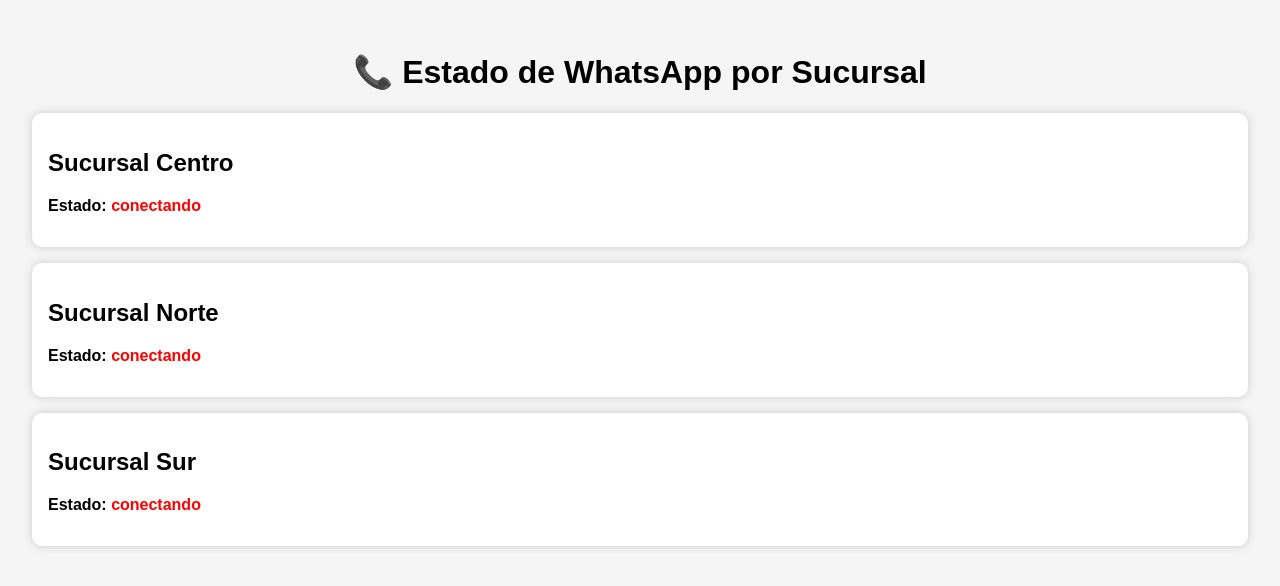
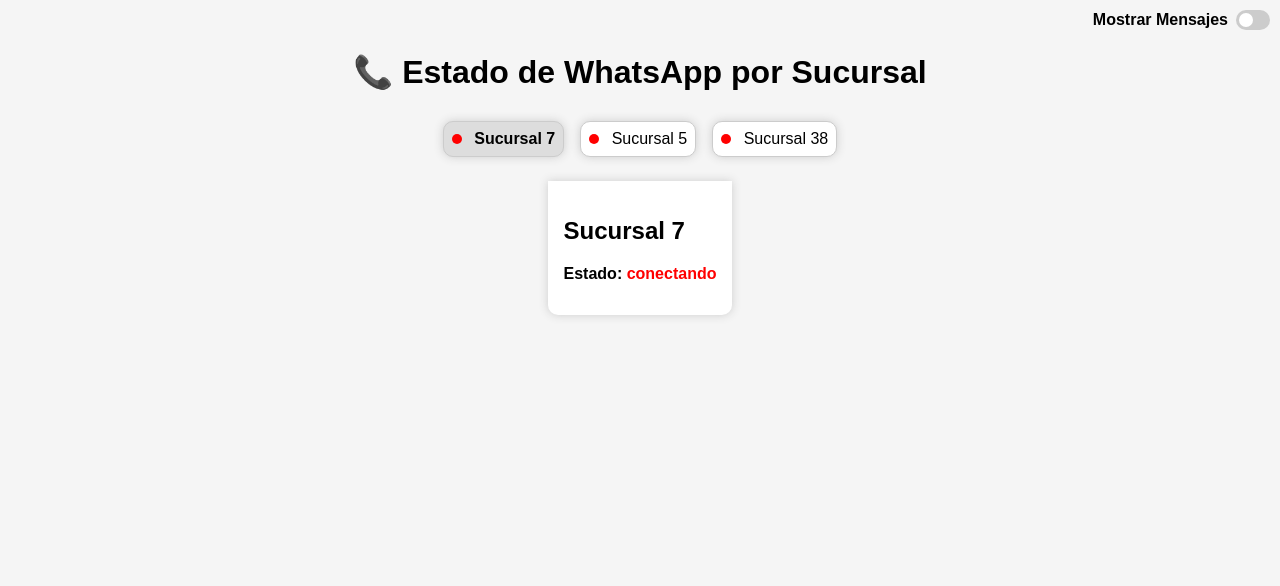
Before and after one commit to R3nE88/chatbot_printerboyV2, a website: page public/index.html in a window 1280 px wide. Drawn offline with nearby package versions, Linux system fonts and the light colour scheme; no server answers.

Commit message:
Estructura echa

```diff
--- a/config/sucursales.json
+++ b/config/sucursales.json
@@ -1,5 +1,5 @@
 [
-    { "id": "sucursal1", "nombre": "Sucursal Centro" },
-    { "id": "sucursal2", "nombre": "Sucursal Norte" },
-    { "id": "sucursal3", "nombre": "Sucursal Sur" }
+    { "id": "sucursal1", "nombre": "Sucursal 7" },
+    { "id": "sucursal2", "nombre": "Sucursal 5" },
+    { "id": "sucursal3", "nombre": "Sucursal 38" }
 ]
--- a/public/index.html
+++ b/public/index.html
@@ -4,75 +4,120 @@
   <meta charset="UTF-8">
   <title>Panel de WhatsApp - Sucursales</title>
   <script src="/socket.io/socket.io.js"></script>
-  <style>
-    body {
-      font-family: sans-serif;
-      background: #f5f5f5;
-      margin: 0;
-      padding: 2rem;
-    }
-    h1 {
-      text-align: center;
-    }
-    .sucursal {
-      background: white;
-      padding: 1rem;
-      margin-bottom: 1rem;
-      border-radius: 10px;
-      box-shadow: 0 0 10px #ccc;
-    }
-    .estado {
-      font-weight: bold;
-    }
-    .qr {
-      margin-top: 1rem;
-    }
-  </style>
+  <link rel="stylesheet" href="styles.css">
 </head>
 <body>
   <h1>📞 Estado de WhatsApp por Sucursal</h1>
-  <div id="sucursales"></div>
+  <div style="position: absolute; top: 10px; right: 10px; display: flex; align-items: center; gap: 0.5rem;">
+    <label for="toggle-mensajes" style="font-size: 1rem; font-weight: bold;">Mostrar Mensajes</label>
+    <label class="switch">
+      <input type="checkbox" id="toggle-mensajes">
+      <span class="slider round"></span>
+    </label>
+  </div>
+  <div id="botones-sucursales"></div>
+  <div class="contenedor">
+    <div id="sucursal-activa"></div>
+    <div id="mensajes" style="border: 1px solid #ccc; padding: 10px; height: 300px; overflow-y: auto;">
+      <h3>Mensajes Recibidos:</h3>
+    </div>
+  </div>
 
   <script>
     const socket = io();
-    const sucursalesDiv = document.getElementById('sucursales');
+    const botonesDiv = document.getElementById('botones-sucursales');
+    const sucursalActivaDiv = document.getElementById('sucursal-activa');
     const estados = {};
+    const mensajesPorSucursal = {}; // Almacenar mensajes por sucursal
+    let sucursalActiva = null;
 
-    function render() {
-      sucursalesDiv.innerHTML = '';
+    function renderBotones() {
+      botonesDiv.innerHTML = '';
 
       for (const id in estados) {
         const data = estados[id];
-        const div = document.createElement('div');
-        div.className = 'sucursal';
+        const boton = document.createElement('button');
+        boton.className = 'boton-sucursal';
+        if (id === sucursalActiva) {
+          boton.classList.add('seleccionado');
+        }
+        boton.innerHTML = `
+          <span class="icono ${data.status === 'conectado' ? 'conectado' : (data.status === 'escanea' ? 'escanea' : 'desconectado')}"></span>
+          ${data.nombre}
+        `;
+        boton.onclick = () => {
+          sucursalActiva = id;
+          renderBotones();
+          mostrarSucursal(id);
+        };
+        botonesDiv.appendChild(boton);
+      }
+    }
 
-        div.innerHTML = `
+    function mostrarSucursal(id) {
+      sucursalActiva = id;
+      const data = estados[id];
+      sucursalActivaDiv.innerHTML = `
+        <div class="sucursal">
           <h2>${data.nombre}</h2>
           <p class="estado">Estado: <span style="color: ${data.status === 'conectado' ? 'green' : (data.status === 'escanea' ? 'orange' : 'red')}">
             ${data.status}
           </span></p>
           ${data.qr ? `<div class="qr"><img src="https://api.qrserver.com/v1/create-qr-code/?data=${encodeURIComponent(data.qr)}&size=200x200" alt="QR de ${data.nombre}" /></div>` : ''}
-        `;
+        </div>
+      `;
 
-        sucursalesDiv.appendChild(div);
+      mostrarMensajes(id); // Mostrar mensajes de la sucursal activa
+    }
+
+    function mostrarMensajes(sucursal) {
+      const mensajesDiv = document.getElementById('mensajes');
+      mensajesDiv.innerHTML = '<h3>Mensajes Recibidos:</h3>'; // Limpiar mensajes previos
+
+      if (mensajesPorSucursal[sucursal]) {
+        mensajesPorSucursal[sucursal].slice().reverse().forEach(({ mensaje, nombre, hora }) => {
+          const nuevoMensaje = document.createElement('div');
+          nuevoMensaje.style.display = 'flex';
+          nuevoMensaje.style.justifyContent = 'space-between';
+          nuevoMensaje.style.marginBottom = '5px';
+
+          const textoMensaje = document.createElement('span');
+          textoMensaje.textContent = `${nombre}: ${mensaje}`;
+
+          const horaMensaje = document.createElement('span');
+          horaMensaje.textContent = hora;
+          horaMensaje.style.color = 'gray';
+          horaMensaje.style.fontSize = '0.9em';
+
+          nuevoMensaje.appendChild(textoMensaje);
+          nuevoMensaje.appendChild(horaMensaje);
+          mensajesDiv.appendChild(nuevoMensaje);
+        });
       }
     }
 
-    // Inicializar estados vacíos
     fetch('/config/sucursales.json')
       .then(res => res.json())
       .then(data => {
         data.forEach(sucursal => {
           estados[sucursal.id] = { nombre: sucursal.nombre, status: 'conectando', qr: null };
         });
-        render();
+
+        // Set the first branch as active by default
+        if (data.length > 0) {
+          sucursalActiva = data[0].id;
+          mostrarSucursal(sucursalActiva);
+        }
+
+        renderBotones();
       });
 
     socket.on('estado', ({ sucursal, status }) => {
       if (estados[sucursal]) {
         estados[sucursal].status = status;
         estados[sucursal].qr = null;
-        render();
+        renderBotones();
+        if (sucursal === sucursalActiva) mostrarSucursal(sucursal);
       }
     });
 
@@ -80,7 +125,38 @@
       if (estados[sucursal]) {
         estados[sucursal].status = 'escanea';
         estados[sucursal].qr = qr;
-        render();
+        renderBotones();
+        if (sucursal === sucursalActiva) mostrarSucursal(sucursal);
+      }
+    });
+
+    // Escuchar mensajes emitidos por el servidor
+    socket.on('mensaje', ({ sucursal, mensaje, nombre, hora }) => {
+      if (!mensajesPorSucursal[sucursal]) {
+        mensajesPorSucursal[sucursal] = [];
+      }
+      mensajesPorSucursal[sucursal].push({ mensaje, nombre, hora });
+
+      if (sucursal === sucursalActiva) {
+        mostrarMensajes(sucursal);
+      }
+    });
+
+    const toggleMensajes = document.getElementById('toggle-mensajes');
+    const mensajesDiv = document.getElementById('mensajes');
+    const contenedorDiv = document.querySelector('.contenedor');
+
+    // Set default state to hidden
+    mensajesDiv.style.display = 'none';
+    contenedorDiv.classList.add('centrado'); // Center by default when messages are hidden
+
+    toggleMensajes.addEventListener('change', () => {
+      if (toggleMensajes.checked) {
+        mensajesDiv.style.display = 'block';
+        contenedorDiv.classList.remove('centrado'); // Reset centering when messages are shown
+      } else {
+        mensajesDiv.style.display = 'none';
+        contenedorDiv.classList.add('centrado'); // Center when messages are hidden
       }
     });
   </script>
--- /dev/null
+++ b/public/styles.css
@@ -0,0 +1,137 @@
+/* Styles for the WhatsApp Branch Panel */
+body {
+  font-family: sans-serif;
+  background: #f5f5f5;
+  margin: 0;
+  padding: 2rem;
+}
+h1 {
+  text-align: center;
+}
+.sucursal {
+  background: white;
+  padding: 1rem;
+  margin-bottom: 1rem;
+  border-radius: 0 0 10px 10px;
+  box-shadow: 0 0 10px #ccc;
+  margin-top: 0;
+}
+.estado {
+  font-weight: bold;
+}
+.qr {
+  margin-top: 1rem;
+}
+.boton-sucursal {
+  display: inline-block;
+  width: auto;
+  margin: 0.5rem;
+  border-radius: 10px;
+  text-align: center;
+  padding: 0.5rem;
+  border: 1px solid #ccc;
+  background: white;
+  cursor: pointer;
+  font-size: 1rem;
+  box-shadow: 0 0 10px #ccc;
+}
+.boton-sucursal:hover {
+  background: #eee;
+}
+.boton-sucursal .icono {
+  display: inline-block;
+  width: 10px;
+  height: 10px;
+  border-radius: 50%;
+  margin-right: 0.5rem;
+}
+.boton-sucursal .icono.conectado {
+  background: green;
+}
+.boton-sucursal .icono.desconectado {
+  background: red;
+}
+.boton-sucursal .icono.escanea {
+  background: orange;
+}
+.boton-sucursal.seleccionado {
+  background: #ddd;
+  font-weight: bold;
+}
+#botones-sucursales {
+  display: flex;
+  justify-content: center;
+  flex-wrap: wrap;
+  margin-bottom: 1rem;
+}
+.consola {
+  background: #e0e0e0;
+  padding: 1rem;
+  margin-left: 1rem;
+  border-radius: 10px;
+  box-shadow: 0 0 10px #ccc;
+  height: 100%;
+  overflow-y: auto;
+}
+.contenedor {
+  display: flex;
+  gap: 1rem;
+  justify-content: space-between; /* Default alignment */
+}
+.contenedor.centrado {
+  justify-content: center; /* Center alignment when messages are hidden */
+}
+.contenedor > div {
+  flex: 1;
+}
+.contenedor > #sucursal-activa {
+  flex: 0 1 auto; /* Abarcar el mínimo espacio necesario */
+}
+.contenedor > #mensajes {
+  flex: 1 1 auto; /* Abarcar el máximo espacio posible */
+}
+.switch {
+  position: relative;
+  display: inline-block;
+  width: 34px;
+  height: 20px;
+}
+.switch input {
+  opacity: 0;
+  width: 0;
+  height: 0;
+}
+.slider {
+  position: absolute;
+  cursor: pointer;
+  top: 0;
+  left: 0;
+  right: 0;
+  bottom: 0;
+  background-color: #ccc;
+  transition: .4s;
+  border-radius: 34px;
+}
+.slider:before {
+  position: absolute;
+  content: "";
+  height: 14px;
+  width: 14px;
+  left: 3px;
+  bottom: 3px;
+  background-color: white;
+  transition: .4s;
+  border-radius: 50%;
+}
+input:checked + .slider {
+  background-color: #2196F3;
+}
+input:checked + .slider:before {
+  transform: translateX(14px);
+}
+.slider.round {
+  border-radius: 34px;
+}
+.slider.round:before {
+  border-radius: 50%;
+}
```
Also changed, not shown: index.js (+25 -1 lines).
